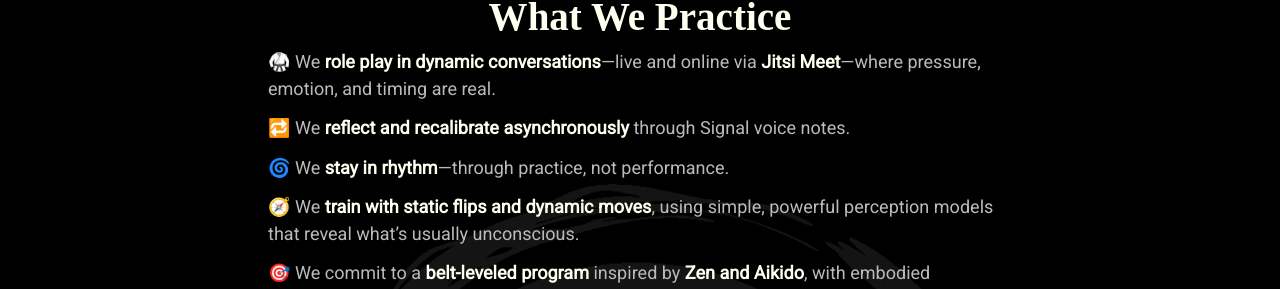
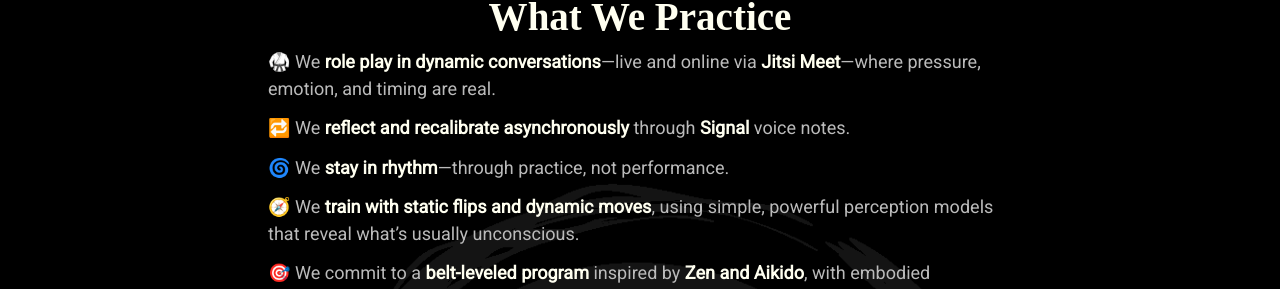
Before and after one commit to mindset-dojo/mindset-dojo.github.io, a Jekyll site: the page built from index.md, in a window 1280 px wide and 900 px high, scrolled down 511 px. Shown: the part 143-432 px from the top of the window. Built offline with Jekyll 4.4.1, drawn with Linux system fonts in a browser that asks for light colours; some web fonts are replaced.

Commit message:
refactor: Don't Think. Train

```diff
--- a/index.md
+++ b/index.md
@@ -25,7 +25,7 @@
 <h2>What We Practice</h2>
 <ul>
   <li>🥋 We <strong>role play in dynamic conversations</strong>—live and online via <strong>Jitsi Meet</strong>—where pressure, emotion, and timing are real.</li>
-  <li>🔁 We <strong>reflect and recalibrate asynchronously</strong> through Signal voice notes.</li>
+  <li>🔁 We <strong>reflect and recalibrate asynchronously</strong> through <strong>Signal</strong> voice notes.</li>
   <li>🌀 We <strong>stay in rhythm</strong>—through practice, not performance.</li>
   <li>🧭 We <strong>train with static flips and dynamic moves</strong>, using simple, powerful perception models that reveal what’s usually unconscious.</li>
   <li>🎯 We commit to a <strong>belt-leveled program</strong> inspired by <strong>Zen and Aikido</strong>, with embodied thresholds and meaningful progression.</li>
```
